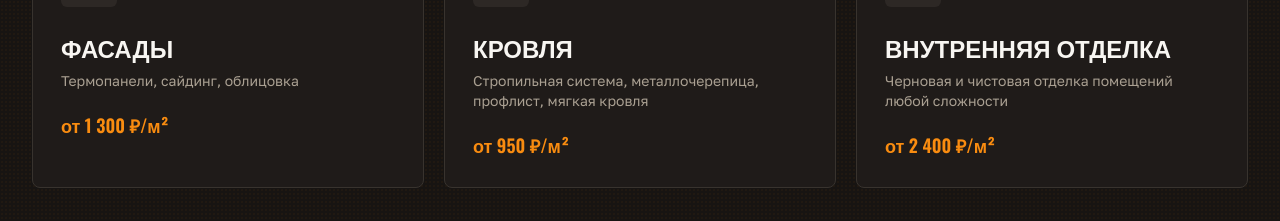
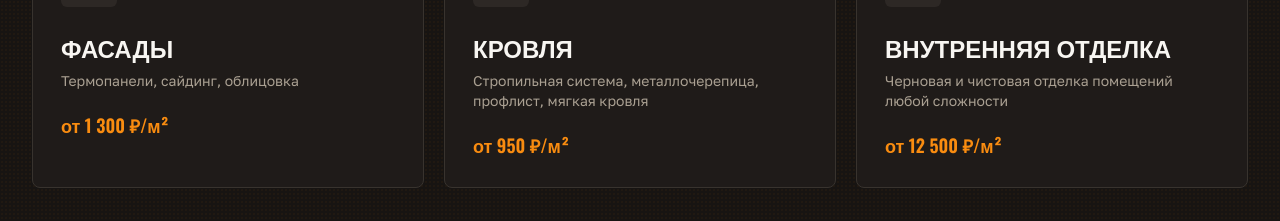
Before and after one commit to pr-poehali-dev/nizhny-construction-services, a React (Vite) app: page / in a window 1280 px wide. Shown: the part 1680-1901 px from the top of the page. Built offline with nearby package versions, Linux system fonts and the light colour scheme.

Commit message:
fix: update interior finishing price

```diff
--- a/src/pages/Index.tsx
+++ b/src/pages/Index.tsx
@@ -13,7 +13,7 @@ const SERVICES = [
   { icon: 'Frame', title: 'Каркасы', desc: 'Каркасные дома и пристройки по технологии', price: 'от 9 500 ₽/м²' },
   { icon: 'LayoutPanelTop', title: 'Фасады', desc: 'Термопанели, сайдинг, облицовка', price: 'от 1 300 ₽/м²' },
   { icon: 'Home', title: 'Кровля', desc: 'Стропильная система, металлочерепица, профлист, мягкая кровля', price: 'от 950 ₽/м²' },
-  { icon: 'PaintRoller', title: 'Внутренняя отделка', desc: 'Черновая и чистовая отделка помещений любой сложности', price: 'от 2 400 ₽/м²' },
+  { icon: 'PaintRoller', title: 'Внутренняя отделка', desc: 'Черновая и чистовая отделка помещений любой сложности', price: 'от 12 500 ₽/м²' },
 ];
 
 const FACADE_1 = 'https://cdn.poehali.dev/projects/1ead2e5a-fade-4c8e-ae2a-0c562210258d/bucket/9c237a5d-802c-411c-9073-06b04a7cf5e3.jpg';
```
